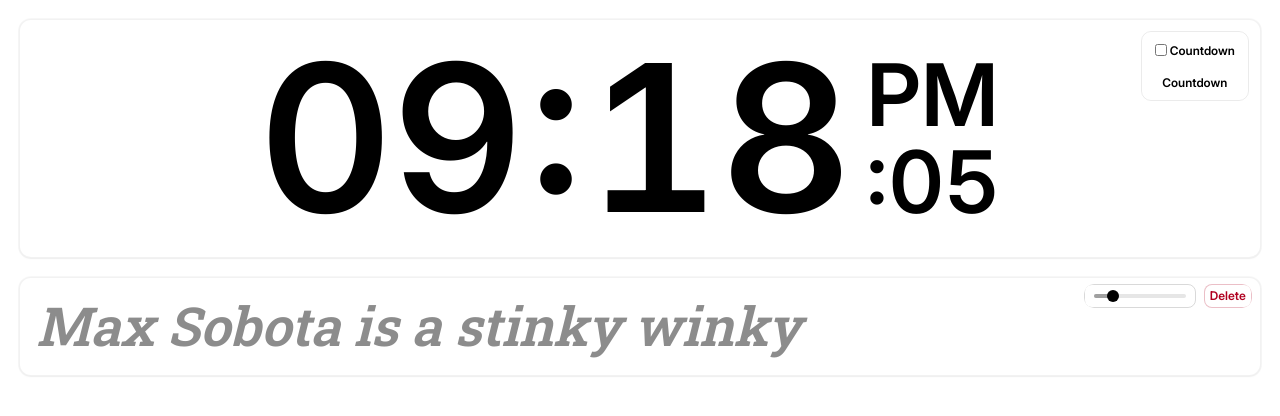
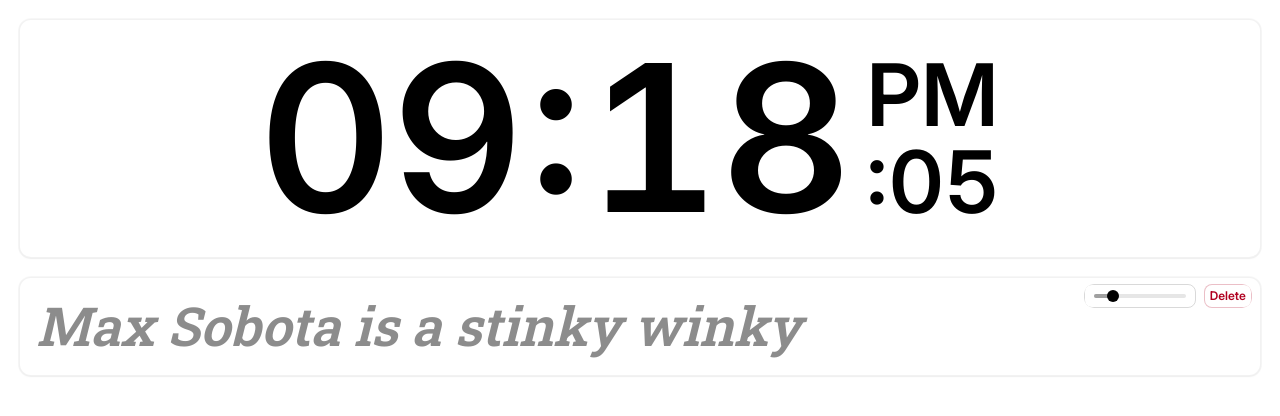
Before and after one commit to NikolaiGorovikov/timeandnotes, a website built with Vite: page www/index.html in a window 1280 px wide. Built offline with nearby package versions, Linux system fonts and the light colour scheme.

Commit message:
Untitled changes

```diff
--- a/www/index.html
+++ b/www/index.html
@@ -147,7 +147,7 @@
     <div class="time-hitbox hit-r" title="Drag to scale the time"></div>
 
 
-    <div class="controls" id="timeControls">
+    <div class="controls" id="timeControls" style="display: none;">
 
       <div class="group time-controls">
         <label class="toggle">
```
